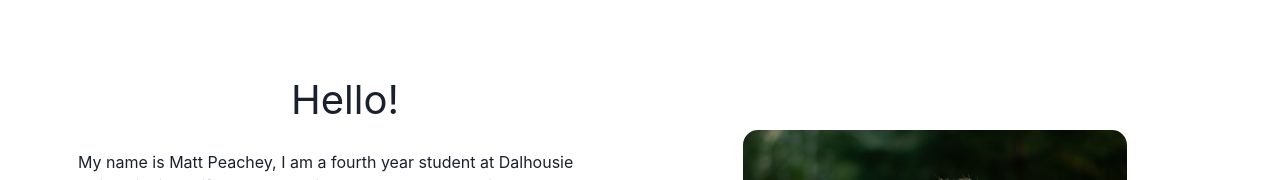
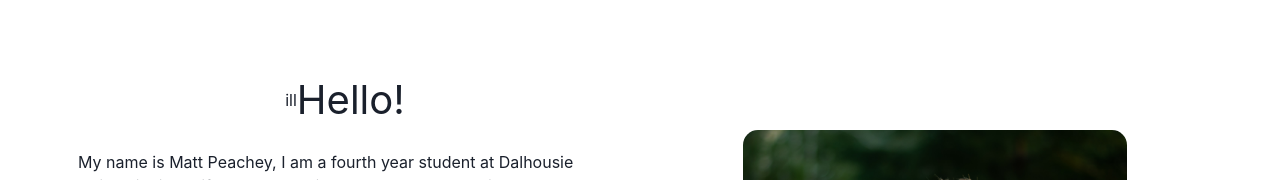
Before and after one commit to peacheym/PeacheyWeb, a React (Create React App) app: page / in a window 1280 px wide. Shown: the part 142-322 px from the top of the page. Built offline with nearby package versions, Linux system fonts and the light colour scheme; a web font is replaced by a local one.

Commit message:
Update About.js

```diff
--- a/src/About.js
+++ b/src/About.js
@@ -1,4 +1,4 @@
-import React from 'react'
+import React from "react";
 
 import {
   Center,
@@ -8,17 +8,18 @@ import {
   Image,
   Link,
   Icon,
-} from '@chakra-ui/react'
+} from "@chakra-ui/react";
 
-import { FiTwitter, FiLinkedin, FiGithub, FiMail } from 'react-icons/fi'
+import { FiTwitter, FiLinkedin, FiGithub, FiMail } from "react-icons/fi";
 
-import headshot from './headshot.jpg'
-
+import headshot from "./headshot.jpg";
+// todo: Make this more responsive and less bad.
 export default function About() {
   return (
     <SimpleGrid columns={2} p="50" mt="50px" id="About">
       <Box p={7}>
         <Center>
+          ill
           <Text fontSize="40px">Hello!</Text>
         </Center>
 
@@ -80,5 +81,5 @@ export default function About() {
         </Box>
       </Center>
     </SimpleGrid>
-  )
+  );
 }
```
